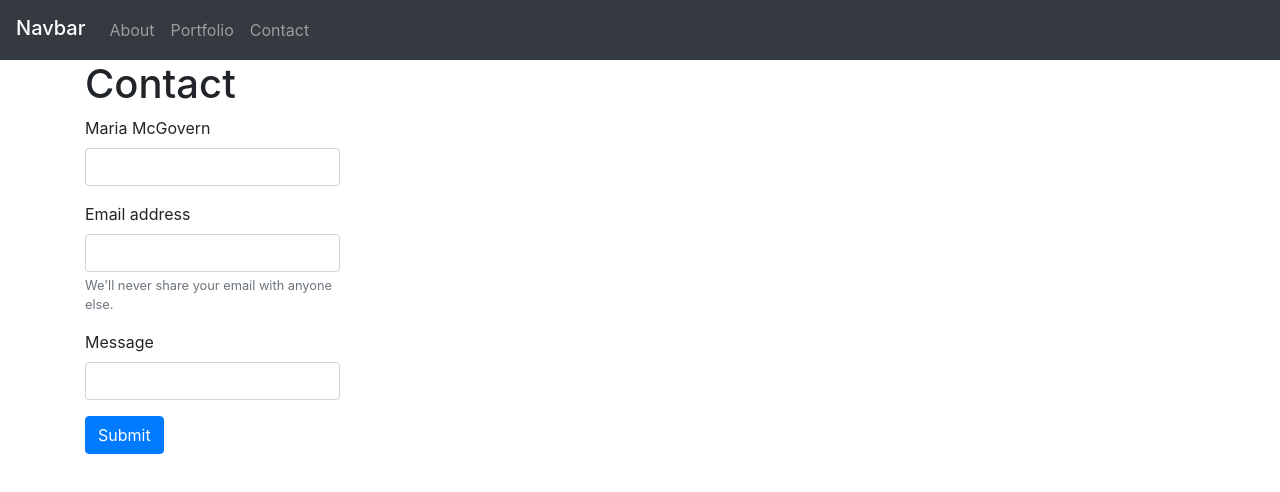
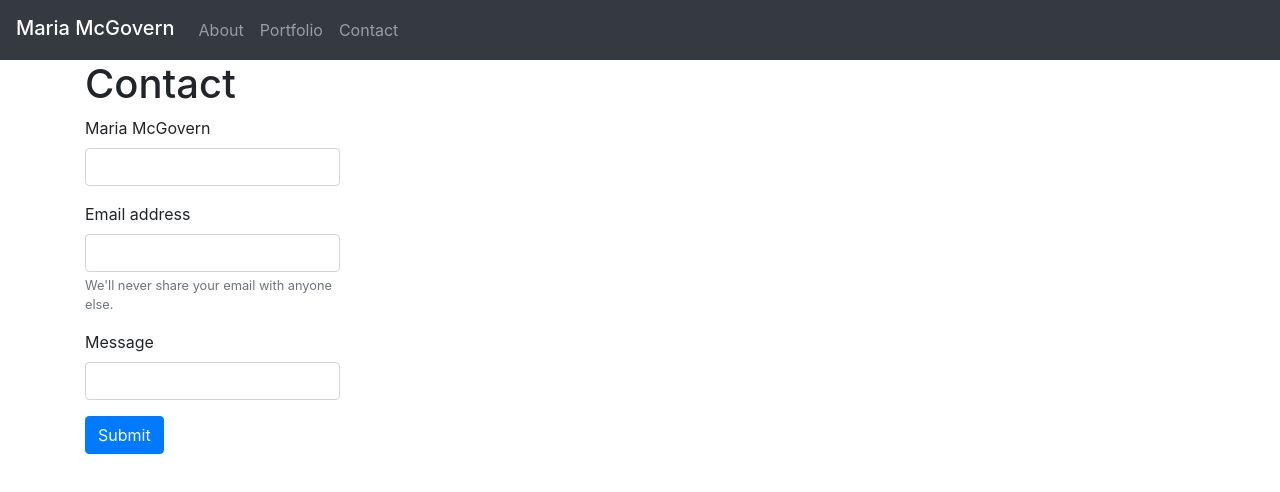
Before and after one commit to mtgovern/mtgovern.github.io, a plain HTML site: page contact.html in a window 1280 px wide. Drawn offline with nearby package versions, Linux system fonts and the light colour scheme.

Commit message:
Replaced Navbar with name on Contact page and changed my name to About Me in the h1 tag on the indez page

```diff
--- a/contact.html
+++ b/contact.html
@@ -17,7 +17,7 @@
 
   <!-- Start Nav -->
   <nav class="navbar navbar-expand-lg navbar-dark bg-dark">
-    <span class="navbar-brand mb-1 h1">Navbar</span>
+    <span class="navbar-brand mb-1 h1">Maria McGovern</span>
     <button class="navbar-toggler" type="button" data-toggle="collapse" data-target="#navbarSupportedContent"
       aria-controls="navbarSupportedContent" aria-expanded="false" aria-label="Toggle navigation">
       <span class="navbar-toggler-icon"></span>
```
Also changed, not shown: index.html (+1 -1 lines).
